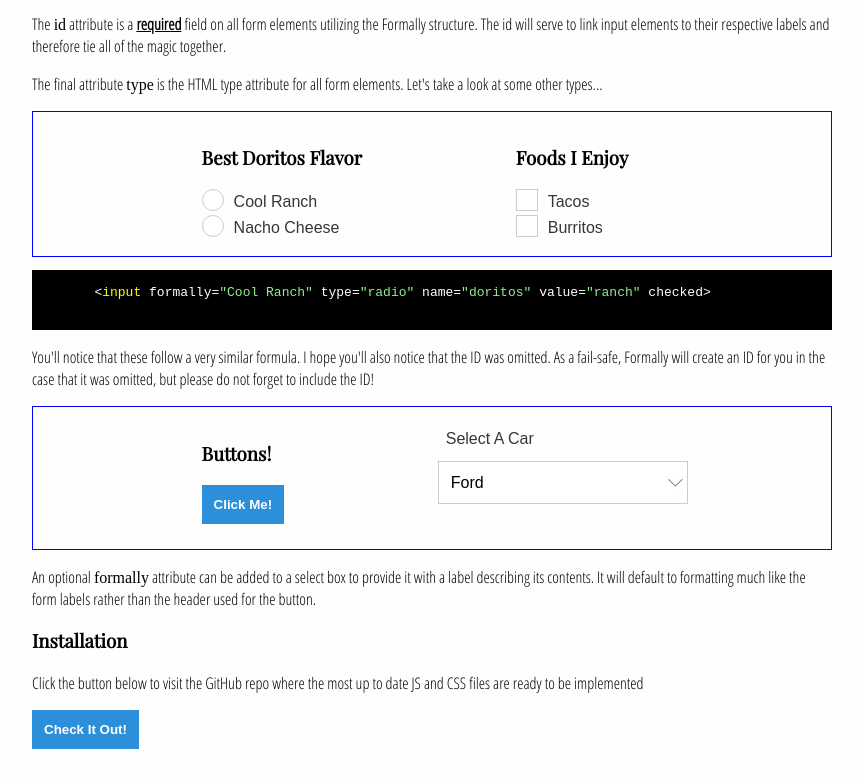
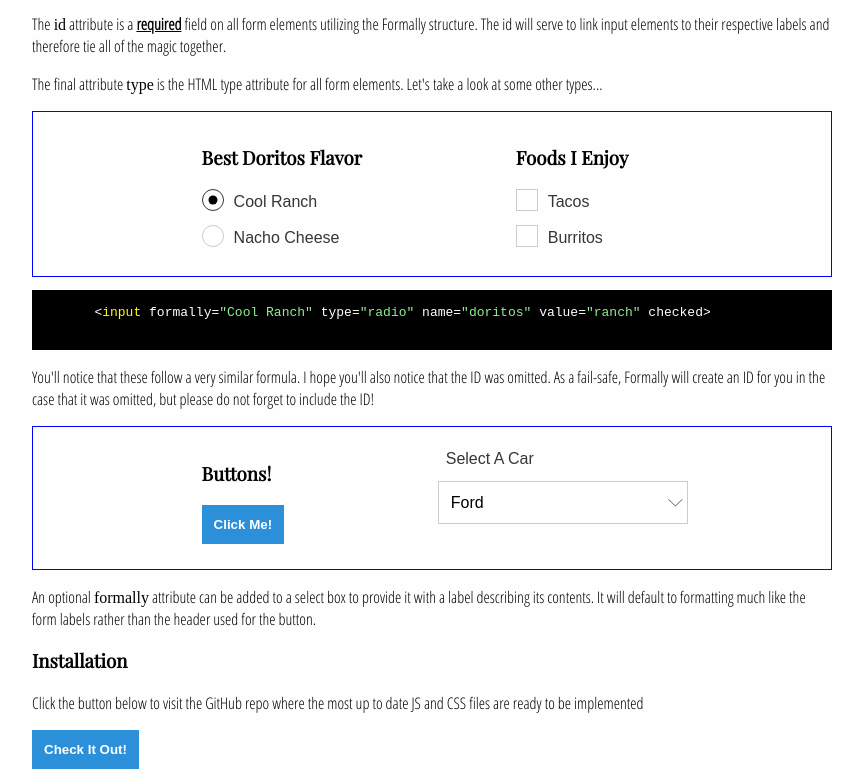
Before and after one commit to fosachiman/formally, a website: page docs/index.html in a window 1280 px wide. Shown: the part 1055-1834 px from the top of the page, without its empty margins (208-1071 px from the left). Drawn offline with nearby package versions, Linux system fonts and the light colour scheme.

Commit message:
radio and checkbox styling - svg images

```diff
--- a/docs/formally.css
+++ b/docs/formally.css
@@ -198,18 +198,21 @@ input[type="radio"] {
   margin: 0;
   background-color: white;
   outline: none;
-  border-radius: 50%;
+  border-radius: 100%;
+  margin-bottom: 10px;
 }
 
 input[type="radio"]:hover {
   border: 1px solid #363636;
-  transition: all .2s ease-in-out;
+  transition: border .2s ease-in-out;
 }
 
 input[type="radio"]:checked {
+  background: url(circle-1.svg) no-repeat center;
+  background-size: 18px 18px;
   outline: none;
+  border: 1px solid #363636;
 }
-
 
 input[type="checkbox"] {
   -webkit-appearance: none;
@@ -218,16 +221,19 @@ input[type="checkbox"] {
   margin: 0;
   background-color: white;
   outline: none;
+  margin-bottom: 10px;
 }
 
 input[type="checkbox"]:hover {
   border: 1px solid #363636;
-  transition: all .2s ease-in-out;
+  transition: border .2s ease-in-out;
 }
 
 input[type="checkbox"]:checked {
-  background: url(x.png) no-repeat center #fff;
+  background: url(x.svg) no-repeat center;
+  background-size: 16px 16px;
   outline: none;
+  border: 1px solid #363636;
 }
 
 @media (max-width: 700px) {
--- a/module/style.css
+++ b/module/style.css
@@ -198,18 +198,21 @@ input[type="radio"] {
   margin: 0;
   background-color: white;
   outline: none;
-  border-radius: 50%;
+  border-radius: 100%;
+  margin-bottom: 10px;
 }
 
 input[type="radio"]:hover {
   border: 1px solid #363636;
-  transition: all .2s ease-in-out;
+  transition: border .2s ease-in-out;
 }
 
 input[type="radio"]:checked {
+  background: url(circle-1.svg) no-repeat center;
+  background-size: 18px 18px;
   outline: none;
+  border: 1px solid #363636;
 }
-
 
 input[type="checkbox"] {
   -webkit-appearance: none;
@@ -218,16 +221,19 @@ input[type="checkbox"] {
   margin: 0;
   background-color: white;
   outline: none;
+  margin-bottom: 10px;
 }
 
 input[type="checkbox"]:hover {
   border: 1px solid #363636;
-  transition: all .2s ease-in-out;
+  transition: border .2s ease-in-out;
 }
 
 input[type="checkbox"]:checked {
-  background: url(x.png) no-repeat center #fff;
+  background: url(x.svg) no-repeat center;
+  background-size: 16px 16px;
   outline: none;
+  border: 1px solid #363636;
 }
 
 @media (max-width: 700px) {
```
Also changed, not shown: docs/circle-1.svg (added), docs/circle.svg (added), docs/x.png (deleted), docs/x.svg (added).
